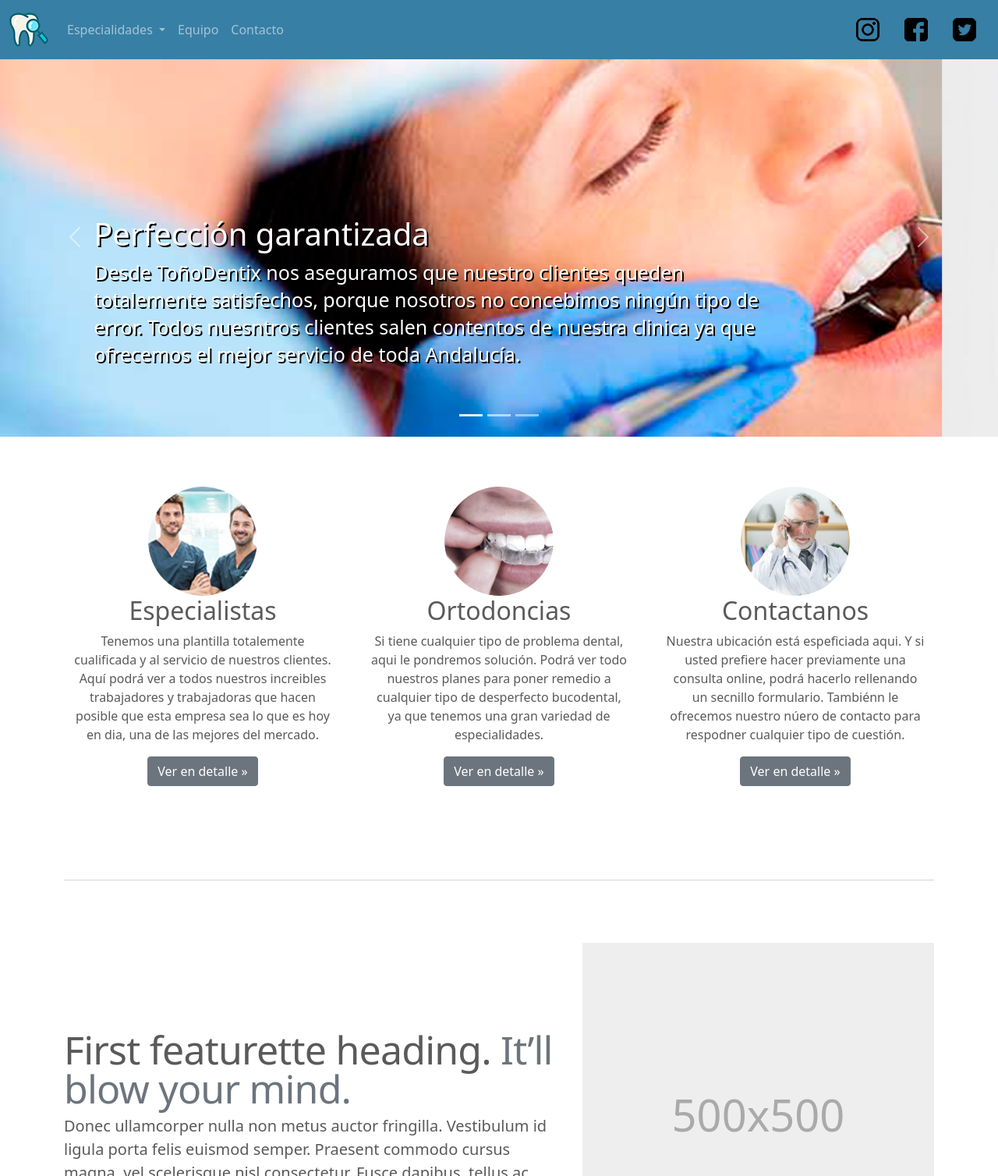
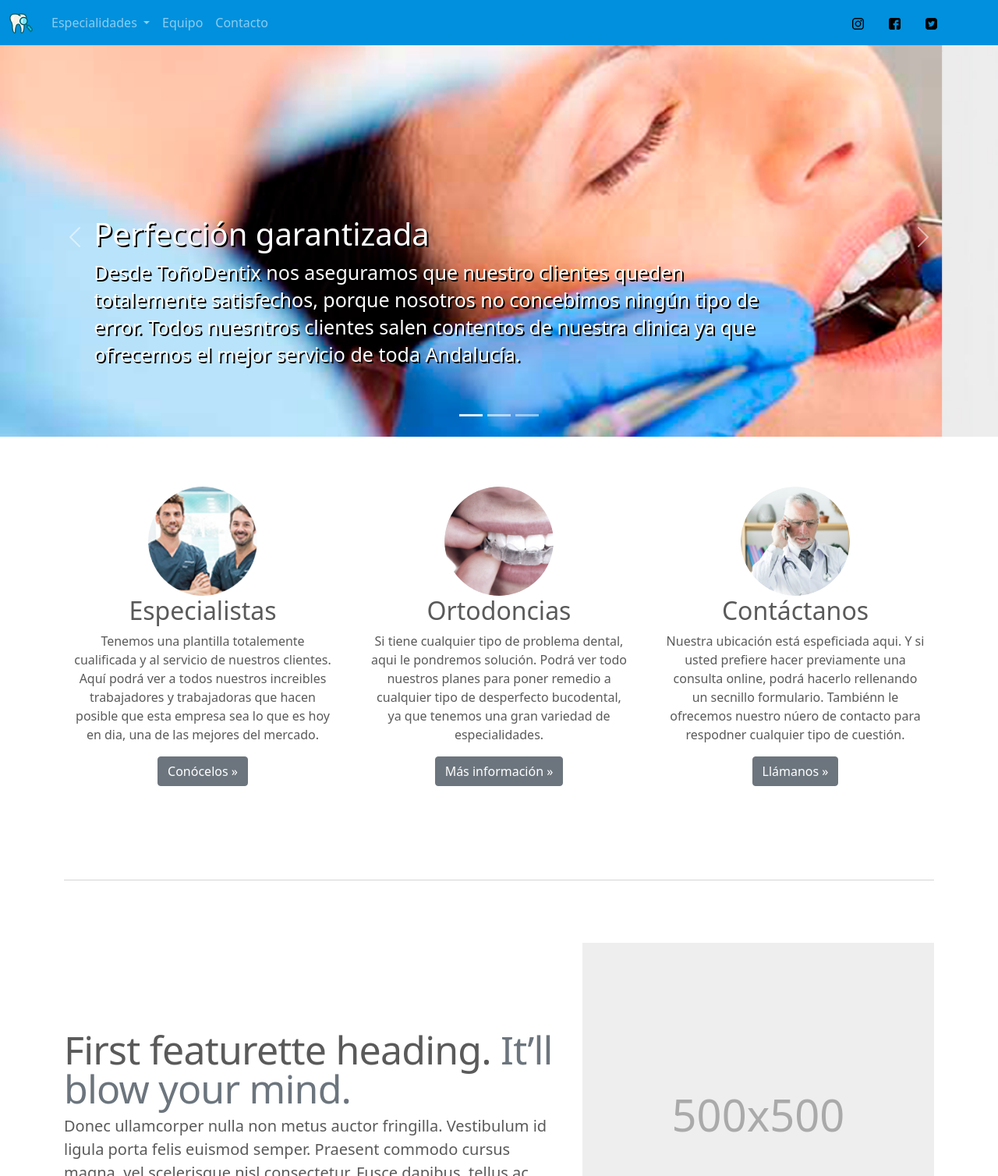
Before and after one commit to Alejandro-rs93/DentalClinic, a plain HTML site: page home/index.html in a window 1280 px wide. Shown: the top 1508 px of the page at 78% size. Drawn offline with Linux system fonts and the light colour scheme.

Commit message:
Cambio en rrss, logo y menú desplegable

```diff
--- a/home/index.html
+++ b/home/index.html
@@ -13,7 +13,7 @@
 
 
     <!-- Bootstrap core CSS -->
-<link href="../assets/dist/css/bootstrap.min.css" rel="stylesheet">
+    <link href="../assets/dist/css/bootstrap.min.css" rel="stylesheet">
 
     <style>
       .bd-placeholder-img {
@@ -38,9 +38,9 @@
   <body>
 
 <header>
-  <nav class="navbar navbar-expand-md navbar-dark fixed-top" style="background-color: #377FA5;" >
+  <nav class="navbar navbar-expand-md navbar-dark fixed-top" style="background-color: rgb(0, 144, 221);" >
     <div class="container-fluid">
-      <a class="navbar-brand" href="index.html"><img src="img/logo.png" alt=""></a>
+      <a class="navbar-brand" href="index.html"><img src="img/logo.png" width="30px" height="30px"></a>
       <button class="navbar-toggler" type="button" data-bs-toggle="collapse" data-bs-target="#navbarCollapse" aria-controls="navbarCollapse" aria-expanded="false" aria-label="Toggle navigation">
         <span class="navbar-toggler-icon"></span>
       </button>
@@ -68,10 +68,20 @@
             <a class="nav-link" href="#" tabindex="-1">Contacto</a>
           </li>
         </ul>
-        <div class="d-flex">
-          <a class="dropdown-item" href="#"><img src="img/ig.png" alt=""></a>
-          <a class="dropdown-item" href="#"><img src="img/fb.png" alt=""></a>
-          <a class="dropdown-item" href="#"><img src="img/tw.png" alt=""></a>
+        <style>
+          ul .dropdown-item:hover
+          {
+            background-color: rgb(158, 221, 255);
+          }
+          .dropdown-item:hover
+          {
+            background-color:  rgb(0, 144, 221);
+          };
+        </style>
+        <div class="d-flex" style="margin-right: 50px;" >
+          <a class="dropdown-item" href="https://www.instagram.com/"><img src="img/ig.png" width="15px" height="15px"></a>
+          <a class="dropdown-item" href="https://www.facebook.com/"><img src="img/fb.png" width="15px" height="15px"></a>
+          <a class="dropdown-item" href="https://twitter.com/"><img src="img/tw.png" width="15px" height="15px" ></a>
         </div>
       </div>
     </div>
@@ -104,7 +114,7 @@
         <div class="container">
           <div class="carousel-caption">
             <h1 style="color: white; text-shadow: 2px 2px 0px black;">Soluciones al instante</h1>
-            <p style="color: white; text-shadow: 2px 2px 0px black; font-size: 25px;">Te ofrecemos una amplia variedad de soluciones para cuidar tu sonrisa. Desde blanqueamiento dental hasta ortodoncia, pasando por tratamientos como eliminación de caries, colocación de implantes, limpieza bucal, endodoncia o periodoncia. También cuidamos la boca de los más pequeños gracias a nuestros servicios de odontopediatría.</p>
+            <p style="color: white; text-shadow: 2px 2px 0px black; font-size: 25px;">Te ofrecemos una amplia variedad de soluciones para cuidar tu sonrisa. Desde blanqueamiento dental hasta ortodoncia, pasando por tratamientos como eliminación de caries, colocación de implantes, limpieza bucal, endodoncia, etc. También cuidamos la boca de los más pequeños gracias a nuestros servicios de odontopediatría.</p>
             <p><a class="btn btn-lg btn-primary" href="#" role="button">Leer más</a></p>
           </div>
         </div>
@@ -145,20 +155,20 @@
 
         <h2>Especialistas</h2>
         <p>Tenemos una plantilla totalemente cualificada y al servicio de nuestros clientes. Aquí podrá ver a todos nuestros increibles trabajadores y trabajadoras que hacen posible que esta empresa sea lo que es hoy en dia, una de las mejores del mercado.</p>
-        <p><a class="btn btn-secondary" href="#" role="button"> Ver en detalle &raquo;</a></p>
+        <p><a class="btn btn-secondary" href="../equipo/equipo.html" role="button"> Conócelos &raquo;</a></p>
       </div><!-- /.col-lg-4 -->
       <div class="col-lg-4">
         <img src="img/circulo2.png" width="140" height="140" class="bd-placeholder-img rounded-circle">
         <h2>Ortodoncias</h2>
         <p>Si tiene cualquier tipo de problema dental, aqui le pondremos solución. Podrá ver todo nuestros planes para poner remedio a cualquier tipo de desperfecto bucodental, ya que tenemos una gran variedad de especialidades.</p>
-        <p><a class="btn btn-secondary" href="#" role="button">Ver en detalle &raquo;</a></p>
+        <p><a class="btn btn-secondary" href="#" role="button">Más información &raquo;</a></p>
       </div><!-- /.col-lg-4 -->
       <div class="col-lg-4">
         <img src="img/circulo3.png" width="140" height="140" class="bd-placeholder-img rounded-circle">
 
-        <h2>Contactanos</h2>
+        <h2>Contáctanos</h2>
         <p>Nuestra ubicación está espeficiada aqui. Y si usted prefiere hacer previamente una consulta online, podrá hacerlo rellenando un secnillo formulario. Tambiénn le ofrecemos nuestro núero de contacto para respodner cualquier tipo de cuestión.</p>
-        <p><a class="btn btn-secondary" href="#" role="button">Ver en detalle &raquo;</a></p>
+        <p><a class="btn btn-secondary" href="#" role="button">Llámanos &raquo;</a></p>
       </div><!-- /.col-lg-4 -->
     </div><!-- /.row -->
 
```
Also changed, not shown: equipo/equipo.html (+17 -6 lines), assets/dist/css/bootstrap.min.css, home/img/logo25.png (added).
